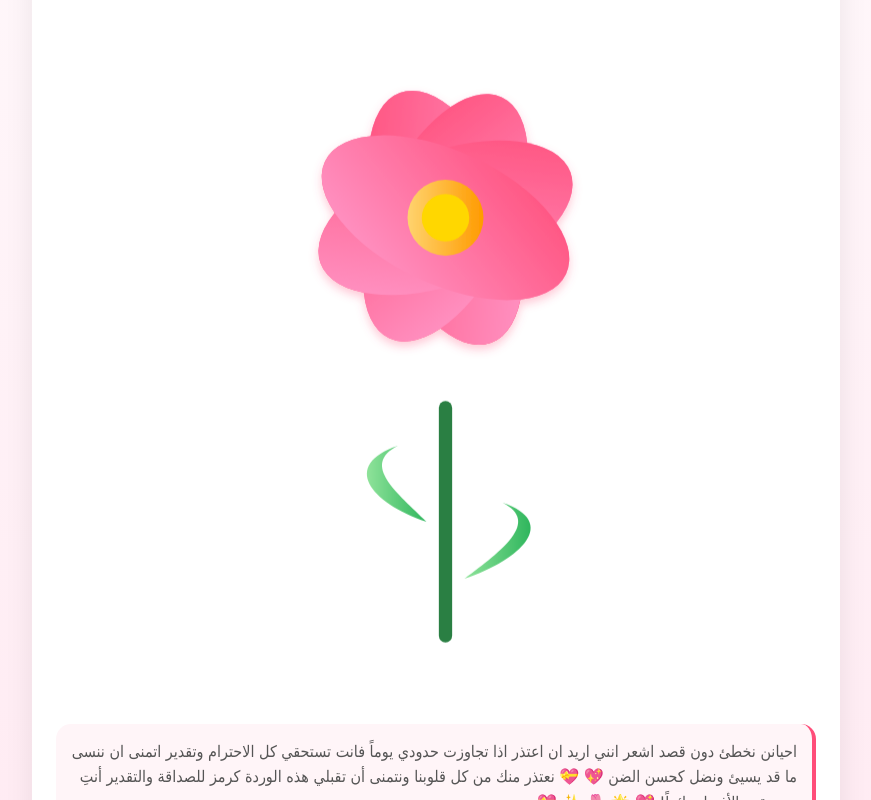
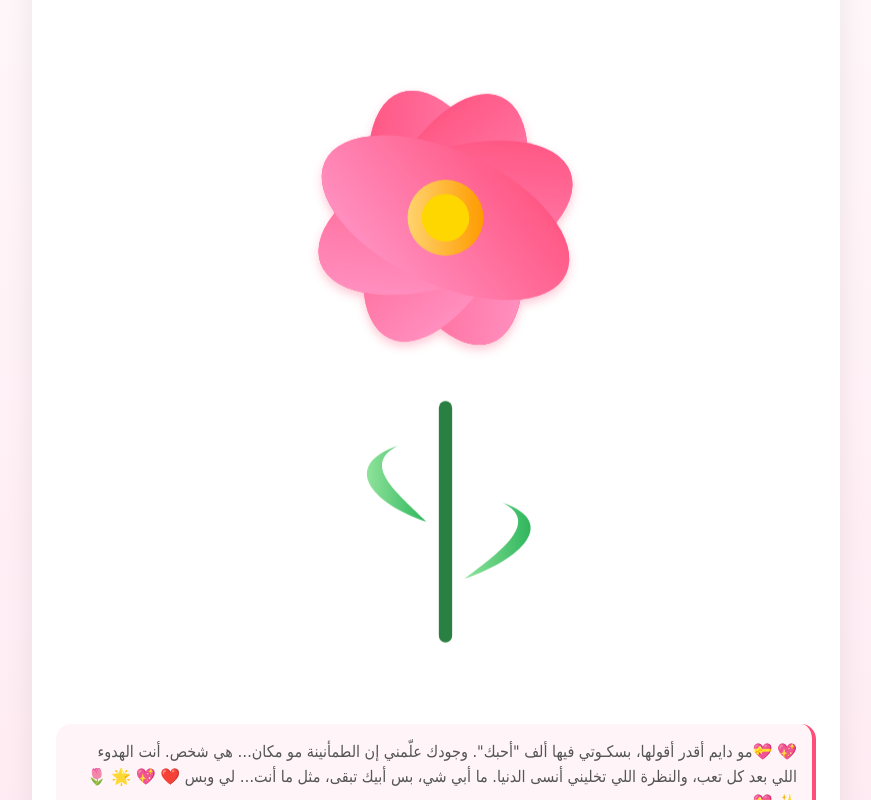
Before and after one commit to fayzaljmrh336-glitch/Fares, a plain HTML site: page index.html in a window 1280 px wide. Both pictures are taken after a click on the button "إظهار الرسالة". Shown: the part 283-1083 px from the top of the page, without its empty margins (204-1075 px from the left). Drawn offline with Linux system fonts and the light colour scheme.

Commit message:
فارس
Updated dedication and message in index.html to express deeper emotions and appreciation.

```diff
--- a/index.html
+++ b/index.html
@@ -123,7 +123,7 @@
     <div class="card">
         <h1 class="fade-in">🌸الجميع يشتري الورد انا ابرمجها لك🌸</h1>
         <h1 class="fade-in"> 🌸الورد تذبل ولكن الكود يبقى للابد🌸</h1>
-        <h1 class="fade-in"> 🌸للمندوبه الكوريهه🌸</h1>
+        <h1 class="fade-in"> 🌸إلى حبيبت القلب ألآء🌸</h1>
         <div class="flower-container">
             <!-- 🌸 تصميم الوردة -->
             <svg xmlns="http://www.w3.org/2000/svg" width="800" height="800" viewBox="0 0 800 800" id="flower">
@@ -176,10 +176,13 @@
         </div>
 
         <div class="message" id="message">
-            <p>
-                احيانن نخطئ دون قصد اشعر انني اريد ان اعتذر اذا تجاوزت حدودي يوماً فانت تستحقي كل الاحترام وتقدير اتمنى ان ننسى ما قد يسيئ ونضل كحسن الضن 💖
-                💝
-                نعتذر منك من كل قلوبنا ونتمنى أن تقبلي هذه الوردة كرمز للصداقة والتقدير   أنتِ تستحقين الأفضل دائماً! 💖
+            <p> 💖
+                💝مو دايم أقدر أقولها، بسكـوتي فيها ألف "أحبك".
+وجودك علّمني إن الطمأنينة مو مكان… هي شخص.
+أنت الهدوء اللي بعد كل تعب، والنظرة اللي تخليني أنسى الدنيا.
+ما أبي شي، بس أبيك تبقى، مثل ما أنت… لي وبس ❤️
+
+                 💖
                 🌟
                 🌷
                 ✨ 💝
```
